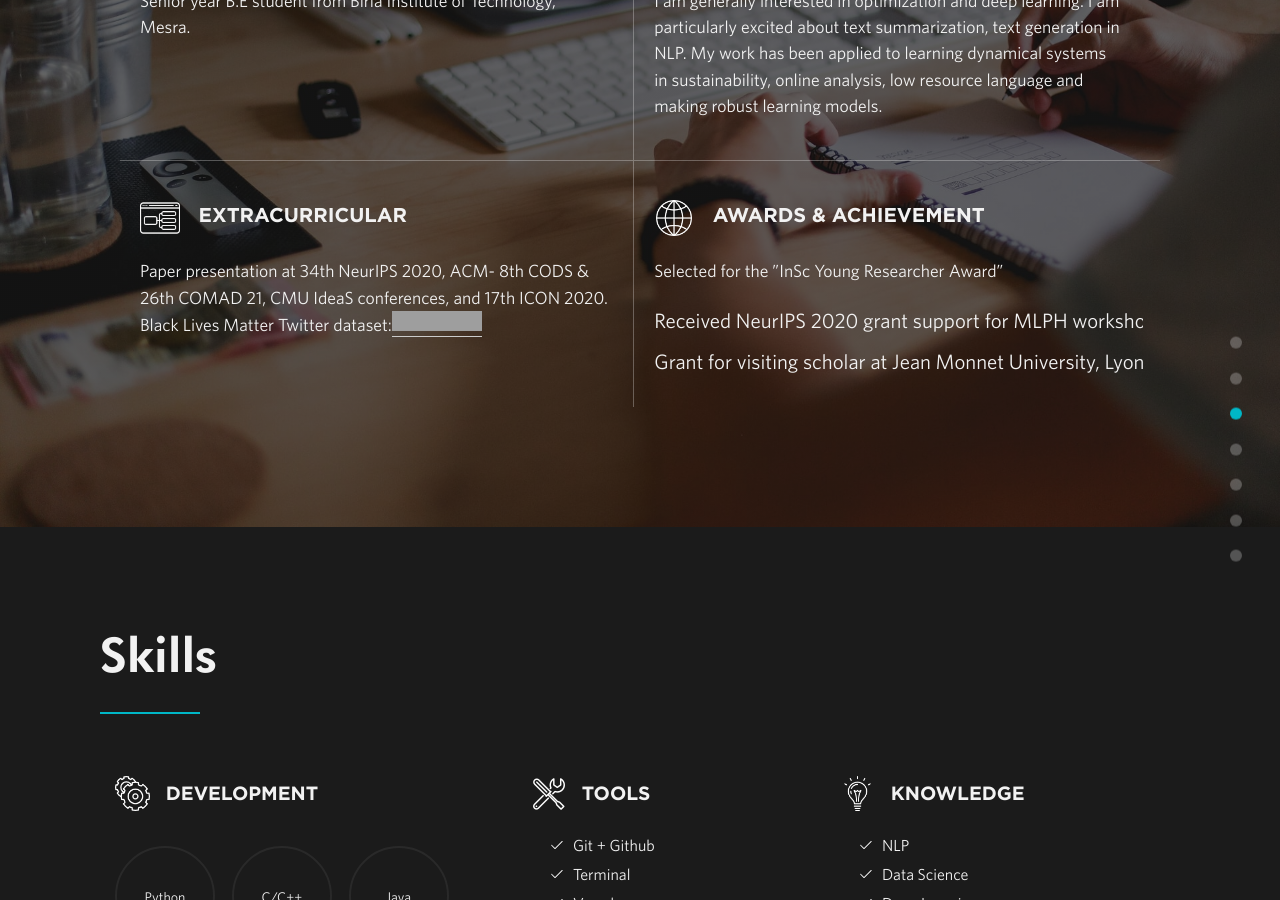
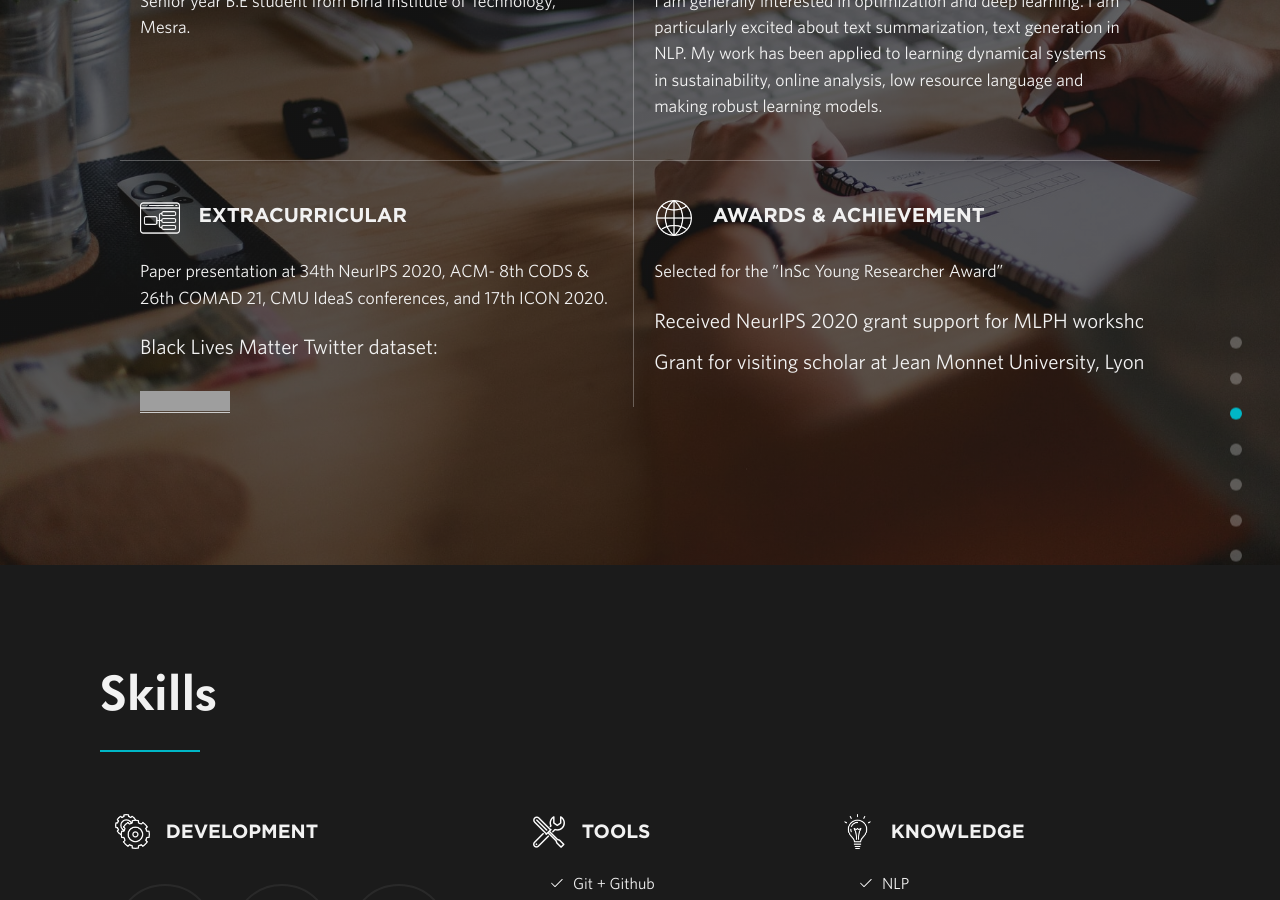
Before and after one commit to sumit6597/sumit6597.github.io, a Jekyll site: the page built from index.html, in a window 1280 px wide and 900 px high, scrolled down 1990 px. Built offline with Jekyll 4.4.1, drawn with Linux system fonts in a browser that asks for light colours; nearby versions of some CDN libraries; grey boxes are pictures that could not be loaded.

Commit message:
Update services.yml

```diff
--- a/_data/services.yml
+++ b/_data/services.yml
@@ -14,7 +14,7 @@
   services:
     - heading: Extracurricular
       sprite: xd
-      text:  Paper presentation at 34th NeurIPS 2020, ACM- 8th CODS & 26th COMAD 21, CMU IdeaS conferences, and 17th ICON 2020. Black Lives Matter Twitter dataset:<a href="https://doi.org/10.5281/zenodo.4000539"><img src="https://zenodo.org/badge/DOI/10.5281/zenodo.4000539.svg" alt="DOI"></a>
+      text:  Paper presentation at 34th NeurIPS 2020, ACM- 8th CODS & 26th COMAD 21, CMU IdeaS conferences, and 17th ICON 2020. <p>Black Lives Matter Twitter dataset:</p><br><a href="https://doi.org/10.5281/zenodo.4000539"><img src="https://zenodo.org/badge/DOI/10.5281/zenodo.4000539.svg" alt="DOI"></a>
 
 
     - heading: Awards & Achievement
```
